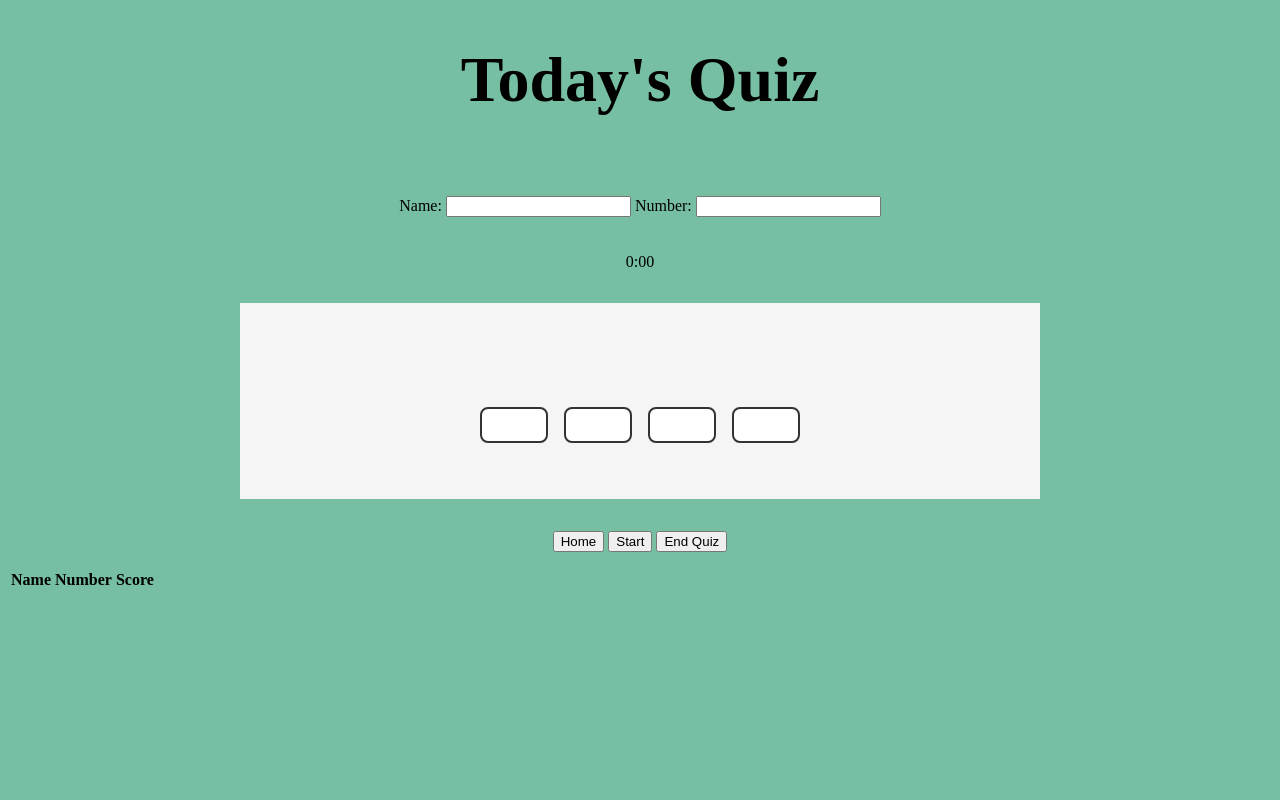
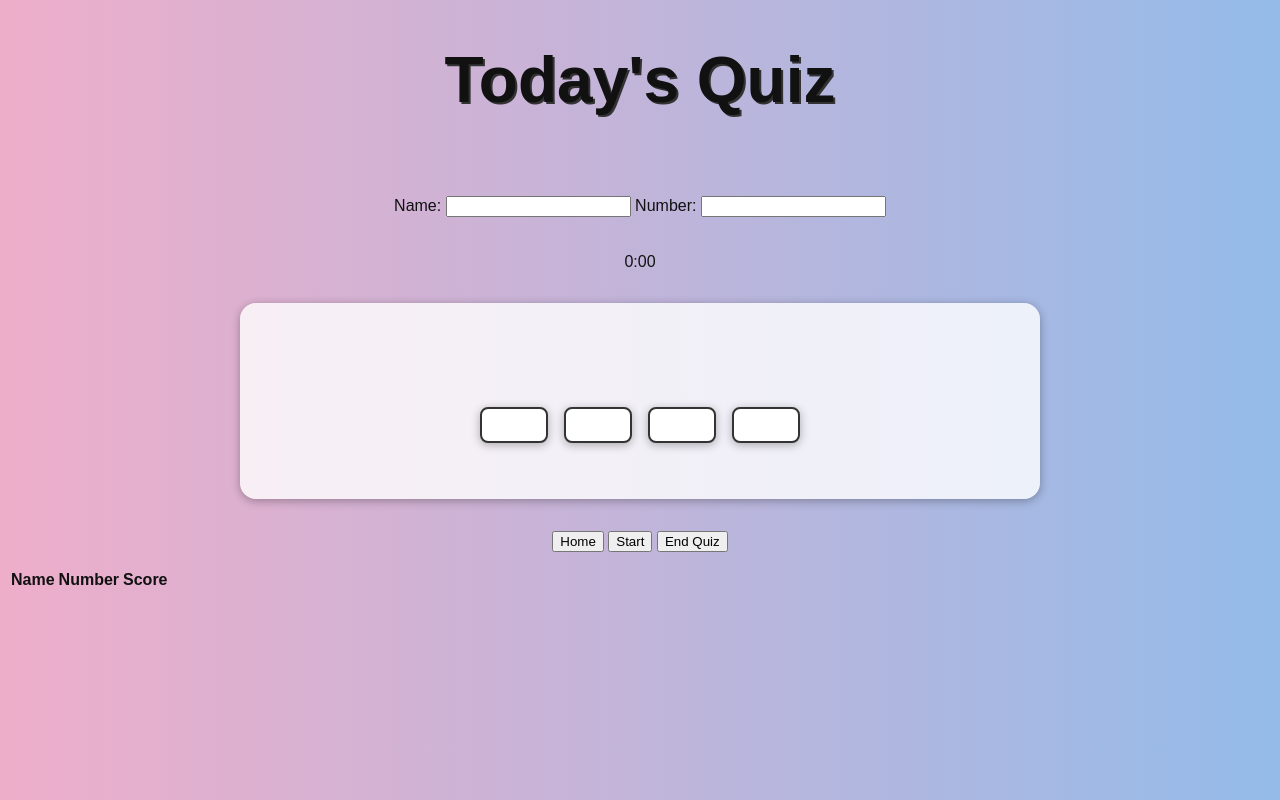
Before and after one commit to Aliceiris09/HCI-ASSIGNMENT, a plain HTML site: page index.html in a window 1280 px wide. Drawn offline with nearby package versions, Linux system fonts and the light colour scheme.

Commit message:
Update style.css

```diff
--- a/style.css
+++ b/style.css
@@ -1,6 +1,12 @@
 body {
-  font-family: 'Montaga', serif;
+  font-family: "Montserrat", sans-serif;
   background-color: #77bfa3;
+  background-image: linear-gradient(
+    90deg,
+    rgba(238, 174, 202, 1) 0%,
+    rgba(148, 187, 233, 1) 100%
+  );
+  color: #111111;
 }
 
 #quiz-container {
@@ -11,13 +17,16 @@ body {
 
 h1 {
   font-size: 4rem;
+  text-shadow: 2px 2px #333;
 }
 
 #question-container {
   margin-top: 2rem;
   padding: 2rem;
-  background-color: #f5f5f5;
+  background-color: rgba(255, 255, 255, 0.8);
   text-align: center;
+  border-radius: 1rem;
+  box-shadow: 0 2px 10px rgba(0, 0, 0, 0.3);
 }
 
 #question {
@@ -35,7 +44,7 @@ h1 {
 
 .answer-button {
   font-size: 1.5rem;
-  font-family: 'Gill Sans', 'Gill Sans MT', Calibri, 'Trebuchet MS', sans-serif;
+  font-family: "Gill Sans", "Gill Sans MT", Calibri, "Trebuchet MS", sans-serif;
   padding: 1rem 2rem;
   margin: 0.5rem;
   background-color: #fff;
@@ -43,6 +52,7 @@ h1 {
   border-radius: 0.5rem;
   cursor: pointer;
   transition: background-color 0.3s ease-in-out;
+  box-shadow: 0 2px 10px rgba(0, 0, 0, 0.3);
 }
 
 .answer-button:hover {
@@ -64,6 +74,7 @@ h1 {
   border-radius: 0.5rem;
   cursor: pointer;
   transition: background-color 0.3s ease-in-out;
+  box-shadow: 0 2px 10px rgba(0, 0, 0, 0.3);
 }
 
 #start-button:hover,
@@ -75,15 +86,18 @@ h1 {
 #next-button {
   display: none;
 }
+
 .answer-button.correct {
-  background-color: green;
+  background-color: #77dd77;
+  border-color: #77dd77;
 }
 
 .answer-button.wrong {
-  background-color: red;
+  background-color: #ff6961;
+  border-color: #ff6961;
 }
 
-#pie-chart{
+#pie-chart {
   margin: 0;
   display: block;
 }
```
